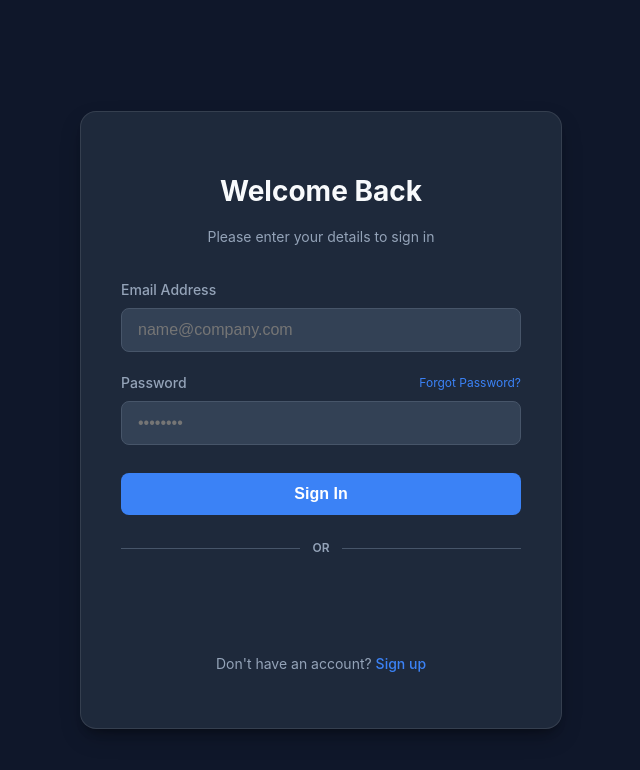
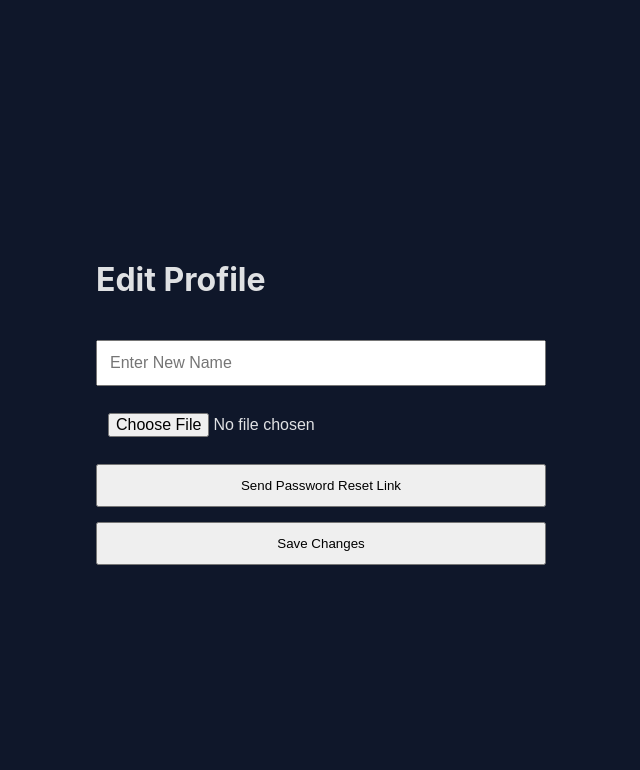
Before and after one commit to 4r1n0930/Impression, a React (Vite) app in the folder frontend/: page /profile in a window 1280 px wide. Before the commit this address led to /login. Shown: the top 770 px of the page, without its empty margins (319-959 px from the left). Built offline with nearby package versions, Linux system fonts and the light colour scheme; no server answers.

Commit message:
Password Button

```diff
--- a/frontend/src/App.tsx
+++ b/frontend/src/App.tsx
@@ -1,6 +1,8 @@
 import React, { Suspense, lazy } from 'react';
 import { BrowserRouter as Router, Routes, Route, Navigate } from 'react-router-dom';
 import ProtectedRoute from './ProtectedRoute';
+import Profile from './Profile';
+
 
 // Lazy load components
 const Login = lazy(() => import('./Login'));
@@ -28,6 +30,7 @@ const App: React.FC = () => {
           <Route path="/verify-email" element={<VerifyEmail />} />
           <Route path="/forgot-password" element={<ForgotPassword />} />
           <Route path="/reset-password/:token" element={<ResetPassword />} />
+          <Route path="/profile" element={<Profile />} />
           <Route
             path="/"
             element={
--- a/frontend/src/Dashboard.tsx
+++ b/frontend/src/Dashboard.tsx
@@ -160,36 +160,7 @@ const Dashboard: React.FC = () => {
                     {user?.name || user?.email}
                   </p>
                   <button
-                    onClick={async () => {
-                      const newName = prompt("Enter new name", user?.name);
-
-                      if (!newName) return;
-
-                      try {
-                        const token = localStorage.getItem("token");
-
-                        const res = await axios.put(
-                          "http://localhost:5000/auth/update-name",
-                          { name: newName },
-                          {
-                            headers: {
-                              Authorization: `Bearer ${token}`,
-                            },
-                          }
-                        );
-
-                        setUser({
-                          ...user,
-                          name: res.data.name,
-                        });
-
-                        alert("Name updated successfully!");
-
-                      } catch (error) {
-                        console.error(error);
-                        alert("Failed to update name");
-                      }
-                    }}
+                    onClick={() => navigate("/profile")}
                     style={{
                       width: "100%",
                       padding: "8px",
@@ -201,27 +172,10 @@ const Dashboard: React.FC = () => {
                       textAlign: "center"
                     }}
                   >
-                    Change Name
+                    Edit Profile
                   </button>
                 </div>
 
-                <label
-                  style={{
-                    display: "block",
-                    padding: "8px",
-                    cursor: "pointer",
-                    borderBottom: "1px solid #ddd"
-                  }}
-                >
-                  {uploading ? "Uploading..." : "Change Photo"}
-
-                  <input
-                    type="file"
-                    hidden
-                    accept="image/*"
-                    onChange={handlePhotoChange}
-                  />
-                </label>
 
                 <button
                   onClick={handleLogout}
--- /dev/null
+++ b/frontend/src/Profile.css
@@ -0,0 +1,25 @@
+.profile-container {
+  min-height: 100vh;
+  display: flex;
+  justify-content: center;
+  align-items: center;
+}
+
+.profile-card {
+  width: 450px;
+  display: flex;
+  flex-direction: column;
+  gap: 15px;
+  padding: 30px;
+  border-radius: 15px;
+}
+
+.profile-card input {
+  padding: 12px;
+  font-size: 16px;
+}
+
+.profile-card button {
+  padding: 12px;
+  cursor: pointer;
+}
--- /dev/null
+++ b/frontend/src/Profile.tsx
@@ -0,0 +1,123 @@
+import React, { useState, useEffect } from "react";
+import axios from "axios";
+import "./Profile.css";
+
+const Profile = () => {
+    const [name, setName] = useState("");
+    const [photo, setPhoto] = useState<File | null>(null);
+    // useEffect(() => {
+    //     const fetchUser = async () => {
+    //         try {
+    //             const token = localStorage.getItem("token");
+
+    //             const res = await axios.get(
+    //                 "http://localhost:5000/dashboard/data",
+    //                 {
+    //                     headers: {
+    //                         Authorization: `Bearer ${token}`,
+    //                     },
+    //                 }
+    //             );
+
+    //             setName(res.data.user.name || "");
+    //         } catch (err) {
+    //             console.error(err);
+    //         }
+    //     };
+
+    //     fetchUser();
+    // }, []);
+    const handleSave = async () => {
+        try {
+            const token = localStorage.getItem("token");
+
+            if (name.trim()) {
+                await axios.put(
+                    "http://localhost:5000/auth/update-name",
+                    { name },
+                    {
+                        headers: {
+                            Authorization: `Bearer ${token}`,
+                        },
+                    }
+                );
+            }
+
+            if (photo) {
+                const formData = new FormData();
+                formData.append("profilePhoto", photo);
+
+                await axios.put(
+                    "http://localhost:5000/auth/update-profile-photo",
+                    formData,
+                    {
+                        headers: {
+                            Authorization: `Bearer ${token}`,
+                        },
+                    }
+                );
+            }
+
+            alert("Profile Updated Successfully");
+
+        } catch (err) {
+            console.error(err);
+        }
+    };
+    const handlePasswordReset = async () => {
+        try {
+            const token = localStorage.getItem("token");
+
+            const res = await axios.post(
+                "http://localhost:5000/auth/send-reset-link",
+                {},
+                {
+                    headers: {
+                        Authorization: `Bearer ${token}`,
+                    },
+                }
+            );
+
+            alert(res.data.message);
+        } catch (err) {
+            console.error(err);
+            alert("Failed to send reset link");
+        }
+    };
+
+    return (
+        <div className="profile-container">
+
+            <div className="profile-card">
+
+                <h1>Edit Profile</h1>
+
+                <input
+                    type="text"
+                    placeholder="Enter New Name"
+                    value={name}
+                    onChange={(e) => setName(e.target.value)}
+                />
+
+                <input
+                    type="file"
+                    accept="image/*"
+                    onChange={(e) => setPhoto(e.target.files?.[0] || null)}
+                />
+                <button
+                    type="button"
+                    onClick={handlePasswordReset}
+                >
+                    Send Password Reset Link
+                </button>
+
+                <button onClick={handleSave}>
+                    Save Changes
+                </button>
+            </div>
+
+        </div>
+    );
+};
+
+export default Profile;
```
